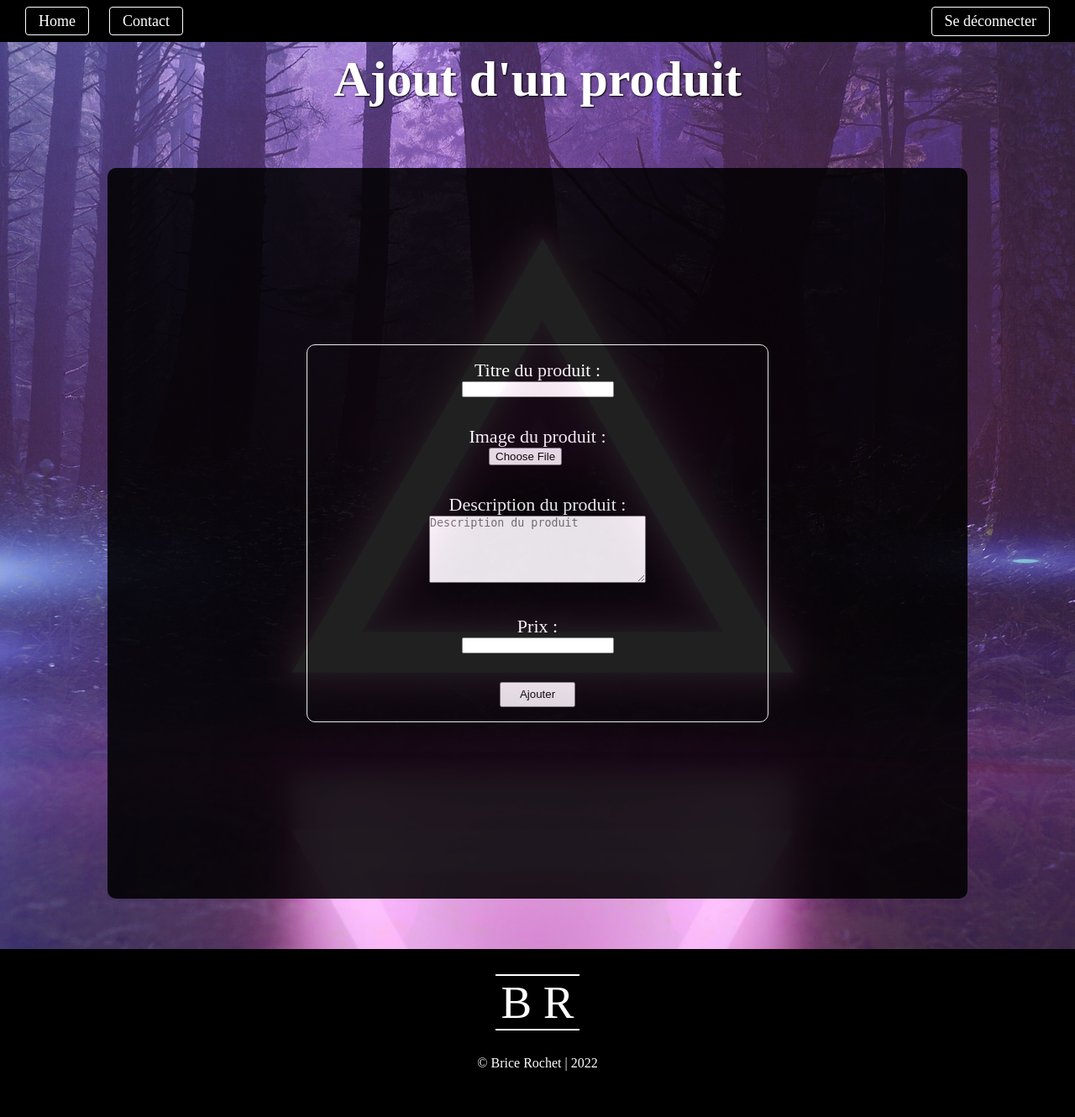
After one commit to Brice0907/Projet-PHP-MySQL, a PHP site: page /Projet/create.php in a window 1280 px wide. The commit adds this page. Shown: the whole page at 84% size. Run offline with PHP 8.4, Linux system fonts and the light colour scheme.

Commit message:
Création de la page create avec form

```diff
--- /dev/null
+++ b/Main/create.php
@@ -0,0 +1,49 @@
+<?php session_start(); ?>
+
+<!DOCTYPE html>
+<html lang="en">
+
+<head>
+    <meta charset="UTF-8">
+    <meta http-equiv="X-UA-Compatible" content="IE=edge">
+    <meta name="viewport" content="width=device-width, initial-scale=1.0">
+    <link rel="stylesheet" href="./styles/style.css">
+    <title>Ajout d'un produit</title>
+</head>
+
+<body>
+
+    <?php include_once('nav.php') ?>
+
+    <section class="body_fond">
+        <img src="./image/grandtriangle.jpg" alt="Image de fond" class="body_fond_img">
+        <h1 class="body_fond_title">Ajout d'un produit</h1>
+        <div class="body_fond_bloc centre">
+            <form method="post" class="body_fond_bloc_form" enctype="multipart/form-data">
+                <div class="body_fond_bloc_form_bloc">
+                    <label for="produitTitle" class="body_fond_bloc_form_bloc_text white">Titre du produit : </label>
+                    <input type="text" class="" name="produitTitle" required autocomplete="off">
+                </div>
+                <div class="body_fond_bloc_form_bloc">
+                    <label for="produitImage" class="body_fond_bloc_form_bloc_text white">Image du produit : </label>
+                    <input type="file" class="body_fond_bloc_form_bloc_file" name="produitImage" required>
+                </div>
+                <div class="body_fond_bloc_form_bloc">
+                    <label for="produitDescription" class="body_fond_bloc_form_bloc_text white">Description du produit :</label>
+                    <textarea class="body_fond_bloc_form_bloc_description" name="produitDescription" cols="30" rows="10" required placeholder="Description du produit"></textarea>
+                </div>
+                <div class="body_fond_bloc_form_bloc">
+                    <label for="produitPrice" class="body_fond_bloc_form_bloc_text white">Prix : </label>
+                    <input type="number" class="" name="produitPrice" required autocomplete="off">
+                </div>
+                <button class="body_fond_bloc_form_submit" type="submit" name="ajout">Ajouter</button>
+            </form>
+        </div>
+
+    </section>
+
+    <?php include_once('footer.php') ?>
+
+</body>
+
+</html>
--- a/Main/inscription.php
+++ b/Main/inscription.php
@@ -14,7 +14,6 @@ if (isset($_POST['envoie'])) {
         if ($recupUser->rowCount() > 0) {
             $_SESSION['email'] = $email;
             $_SESSION['pseudo'] = $pseudo;
-            // $_SESSION['password'] = $password;
             $_SESSION['id'] = $recupUser->fetch()['id'];
         }
         header('location: http://localhost/Projet%20PHP&MySQL/Main/index.php');
--- a/Main/login.php
+++ b/Main/login.php
@@ -20,7 +20,6 @@ if (isset($_POST['envoie'])) {
                 $recupUserData->execute(array($email, $hash));
 
                 $_SESSION['email'] = $email;
-                // $_SESSION['pseudo'] = $recupUserData->fetch()['pseudo'];
                 $_SESSION['id'] = $recupUserData->fetch()['id'];
             } else {
                 echo 'Votre mot de passe ou email est incorrect...';
--- a/Main/styles/style.css
+++ b/Main/styles/style.css
@@ -7,6 +7,14 @@
 a {
     color: black;
     text-decoration: none;
+}
+
+.white {
+    color: white;
+}
+
+.centre {
+    display: flex;
 }
 
 /* Nav Connexion */
@@ -72,7 +80,7 @@ a {
 
 /* Banière */
 .body_fond {
-    max-width: 1903px;
+    max-height: 1080px;
     position: relative;
 }
 
@@ -90,6 +98,74 @@ a {
     top: 10px;
     text-align: center;
     width: 100%;
+}
+
+.body_fond_bvn {
+    font-size: 35px;
+    color: white;
+    text-shadow: 1px 1px 2px black;
+    position: absolute;
+    top: 80px;
+    text-align: center;
+    width: 100%;
+}
+
+.body_fond_bloc {
+    position: absolute;
+    top: 150px;
+    right: 10%;
+    left: 10%;
+    height: 870px;
+    background: black;
+    opacity: 0.87;
+    border-radius: 10px;
+    padding: 20px 20px;
+}
+
+.body_fond_bloc_btn {
+    color: white;
+    font-size: 23px;
+    border: 1px solid white;
+    padding: 7px 9px;
+    border-radius: 10px;
+}
+
+.body_fond_bloc_form {
+    border: 1px solid white;
+    width: 550px;
+    height: 450px;
+    border-radius: 10px;
+    margin: auto;
+    display: flex;
+    flex-direction: column;
+    justify-content: space-around;
+}
+
+.body_fond_bloc_form_bloc {
+    text-align: center;
+}
+
+.body_fond_bloc_form_bloc_text {
+    font-size: 22px;
+    display: flex;
+    flex-direction: column;
+}
+
+.body_fond_bloc_form_bloc_file {
+    max-width: 116px;
+}
+
+.body_fond_bloc_form_bloc_description {
+    max-height: 80px;
+    max-width: 270px;
+}
+
+.body_fond_bloc_form_submit {
+    width: 90px;
+    height: 30px;
+    margin: auto;
+    margin-top: 0px;
+    margin-bottom: 0px;
 }
 
 /* CSS Footer */
```
Also changed, not shown: Main/index.php (+5 -2 lines), Main/user.php (added, +7 -0 lines).
